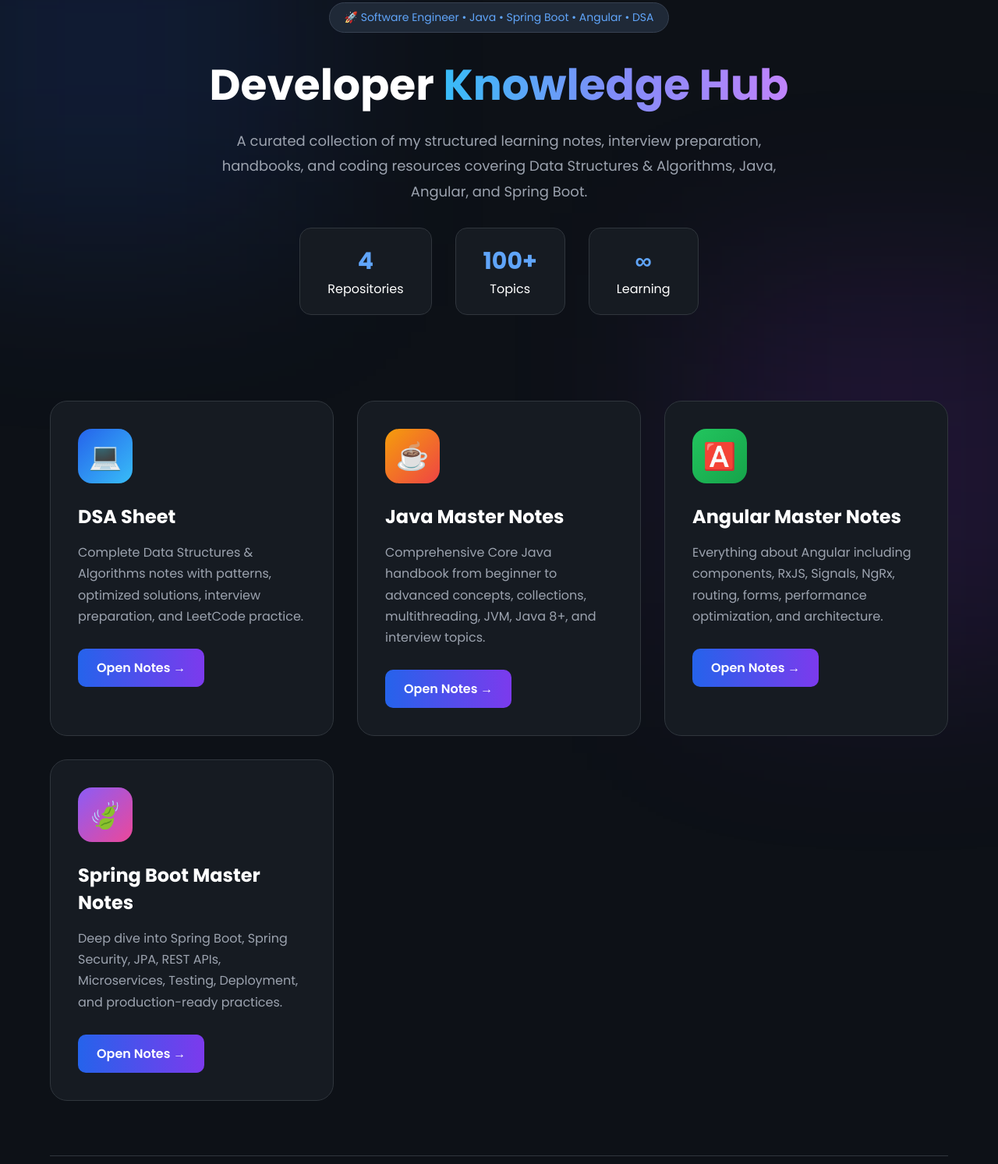
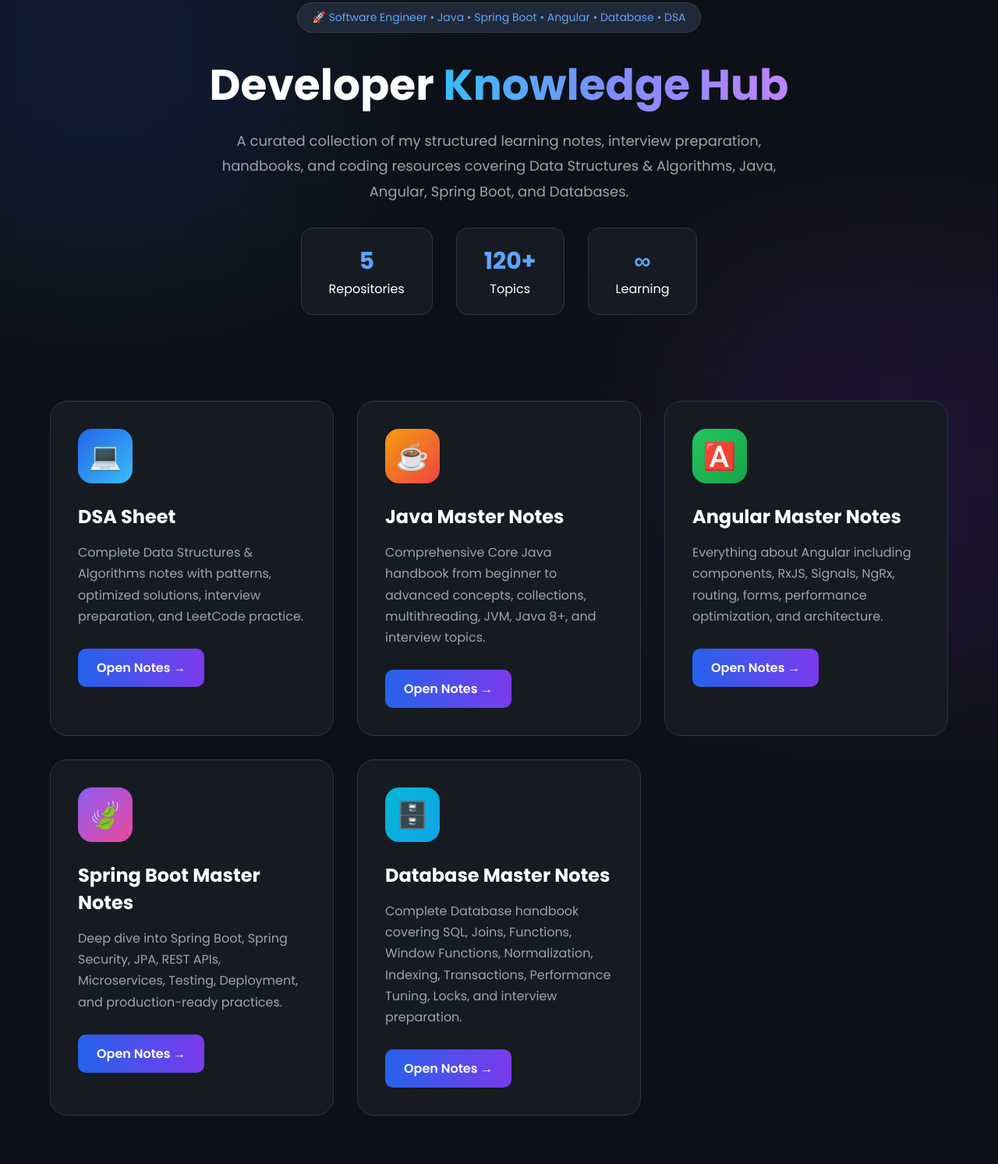
Before and after one commit to DobriyalKaran/Full-Stack-Notes, a plain HTML site: page index.html in a window 1280 px wide. Shown: the part 67-1560 px from the top of the page at 78% size. Drawn offline with Linux system fonts and the light colour scheme.

Commit message:
Update index.html

```diff
--- a/index.html
+++ b/index.html
@@ -136,6 +136,10 @@ h1 span{
     background:linear-gradient(135deg,#8b5cf6,#ec4899);
 }
 
+.card:nth-child(5) .icon{
+    background:linear-gradient(135deg,#06b6d4,#0ea5e9);
+}
+
 .card h2{
     margin-bottom:15px;
 }
@@ -209,7 +213,7 @@ font-size:16px;
 <header>
 
 <div class="badge">
-🚀 Software Engineer • Java • Spring Boot • Angular • DSA
+🚀 Software Engineer • Java • Spring Boot • Angular • Database • DSA
 </div>
 
 <h1>Developer <span>Knowledge Hub</span></h1>
@@ -217,18 +221,18 @@ font-size:16px;
 <p class="subtitle">
 A curated collection of my structured learning notes, interview preparation,
 handbooks, and coding resources covering Data Structures & Algorithms,
-Java, Angular, and Spring Boot.
+Java, Angular, Spring Boot, and Databases.
 </p>
 
 <div class="stats">
 
 <div class="stat">
-<h3>4</h3>
+<h3>5</h3>
 <p>Repositories</p>
 </div>
 
 <div class="stat">
-<h3>100+</h3>
+<h3>120+</h3>
 <p>Topics</p>
 </div>
 
@@ -311,6 +315,24 @@ Open Notes →
 
 </div>
 
+<div class="card">
+
+<div class="icon">🗄️</div>
+
+<h2>Database Master Notes</h2>
+
+<p>
+Complete Database handbook covering SQL, Joins, Functions, Window Functions,
+Normalization, Indexing, Transactions, Performance Tuning, Locks,
+and interview preparation.
+</p>
+
+<a class="btn" href="https://dobriyalkaran.github.io/database-master-notes/" target="_blank">
+Open Notes →
+</a>
+
+</div>
+
 </section>
 
 <footer>
```
